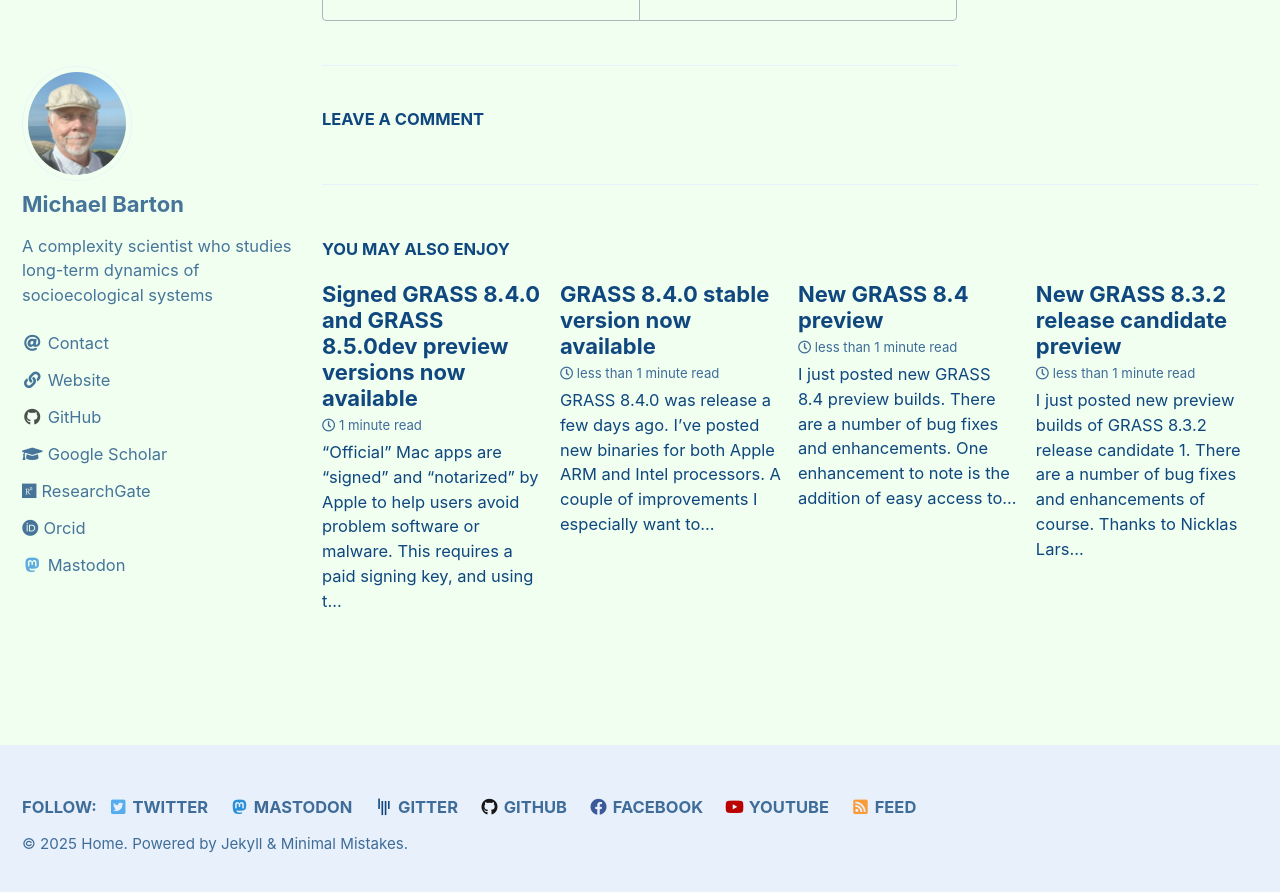
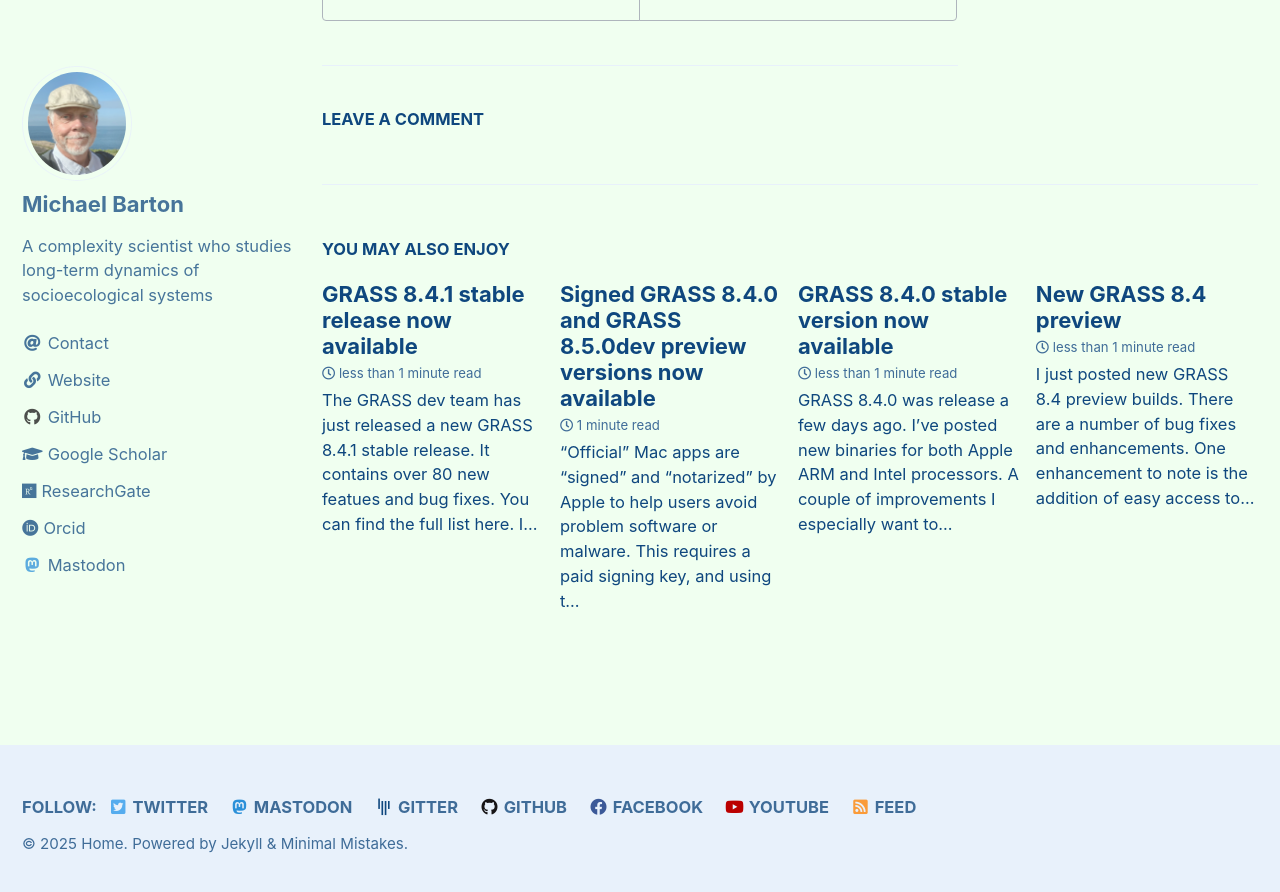
Before and after one commit to cmbarton/grass-mac, a Jekyll site: the page built from _posts/2025-02-11-new_signed_GRASS8.4.1RC1 preview release.md, in a window 1280 px wide and 900 px high, scrolled down 1092 px. Shown: the top 892 px of the window. Built offline with Jekyll 4.4.1, drawn with Linux system fonts in a browser that asks for light colours; cached includes are drawn as plain includes; comment, search, counter and statistics services are not loaded.

Commit message:
downloads and announcement for GRASS 8.4.1 release

```diff
--- /dev/null
+++ b/_posts/2025-02-25-new_GRASS8.4.1 stable release.md
@@ -0,0 +1,25 @@
+---
+title: "GRASS 8.4.1 stable release now available"
+layout: "single"
+class: wide
+excerpt_separator: "<!--more-->"
+categories:
+  - Announcement
+tags:
+  - Information
+---
+<!-- Google tag (gtag.js) -->
+<script async src="https://www.googletagmanager.com/gtag/js?id=G-9NBX5KDKM0"></script>
+<script>
+  window.dataLayer = window.dataLayer || [];
+  function gtag(){dataLayer.push(arguments);}
+  gtag('js', new Date());
+
+  gtag('config', 'G-9NBX5KDKM0');
+</script>
+
+The GRASS dev team has just released a new GRASS 8.4.1 stable release. It contains over 80 new featues and bug fixes. You can find the full list [here](https://github.com/OSGeo/grass/releases/tag/8.4.1). I've posted them on the downloads page.
+
+Thanks for Nicklas Larsson for creating officially signed Mac binaries.
+
+Enjoy!
```
Also changed, not shown: _pages/download-grass.md (+2 -2 lines).
